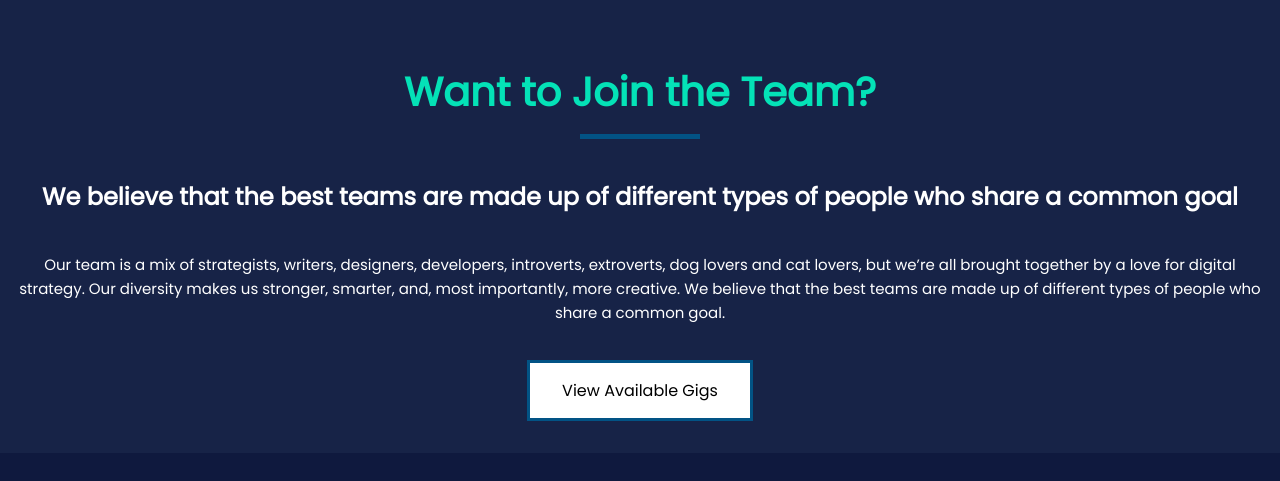
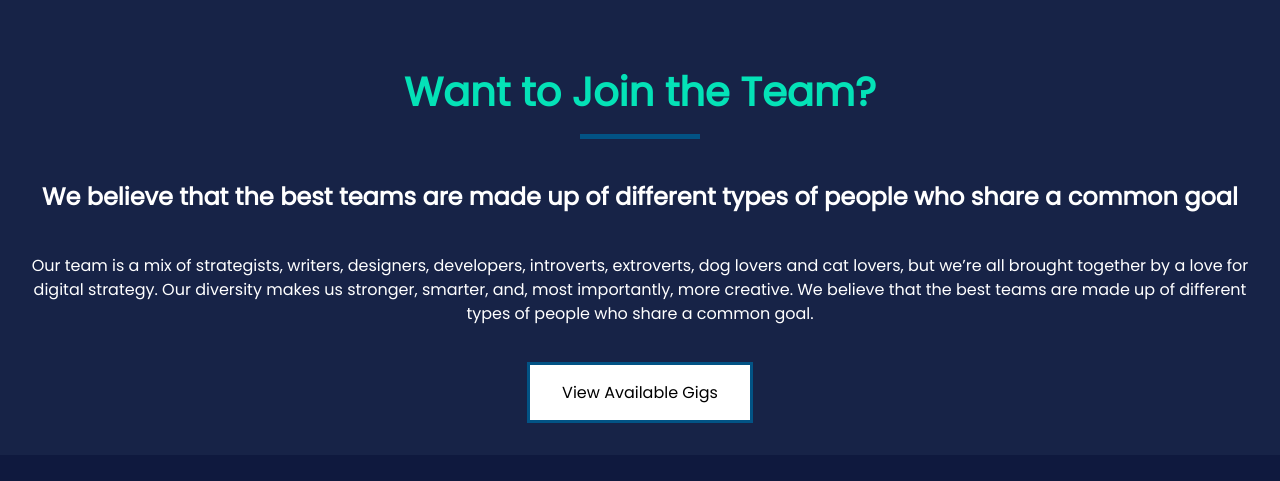
Before and after one commit to xmoj10/COMP20-MIDTERM, a plain HTML site: page team.html in a window 1280 px wide. Shown: the part 756-1237 px from the top of the page. Drawn offline with Linux system fonts and the light colour scheme.

Commit message:
Update team.html

```diff
--- a/team.html
+++ b/team.html
@@ -95,7 +95,7 @@
 
   <h2 class="team-heading">Want to Join the Team?</h2>
   <h3 style="text-align: center; font-size: 24px; padding: 0em 1em 1em 1em;">We believe that the best teams are made up of different types of people who share a common goal</h3>
-  <p class="apply-here" style="text-align: center; font-size: 15px;">Our team is a mix of strategists, writers, designers, developers, introverts, extroverts, dog lovers and cat lovers, but we’re all brought together by a love for digital strategy. Our diversity makes us stronger, smarter, and, most importantly, more creative. We believe that the best teams are made up of different types of people who share a common goal.</p>
+  <p class="apply-here" style="text-align: center; font-size: 16px;">Our team is a mix of strategists, writers, designers, developers, introverts, extroverts, dog lovers and cat lovers, but we’re all brought together by a love for digital strategy. Our diversity makes us stronger, smarter, and, most importantly, more creative. We believe that the best teams are made up of different types of people who share a common goal.</p>
 
   <a href="apply.html"><button class="apply">View Available Gigs</button></a>
 
```
